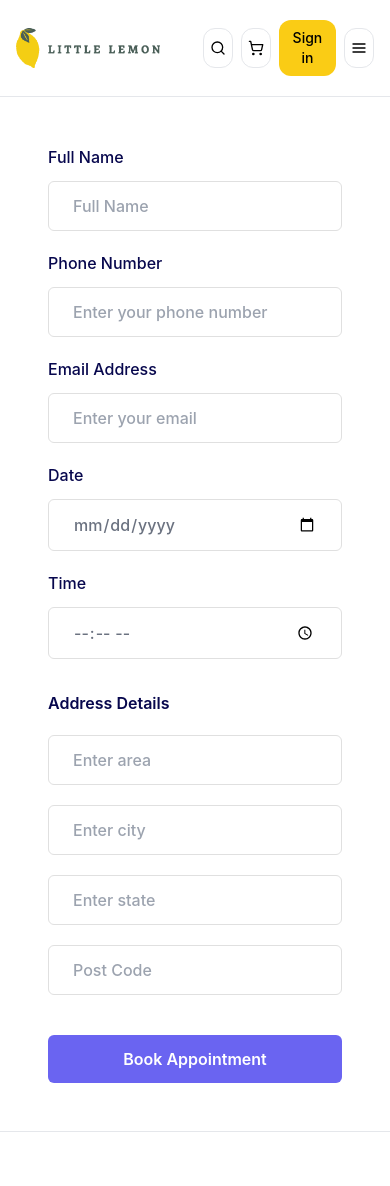
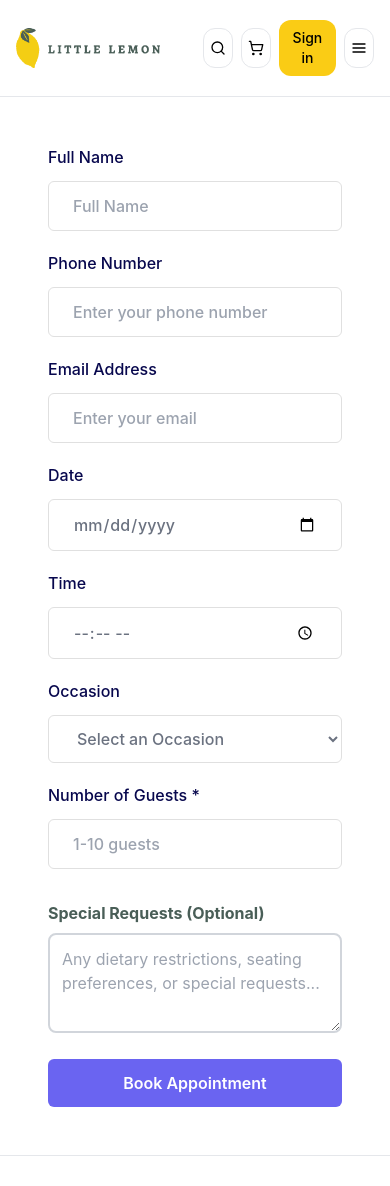
Before and after one commit to Raijin1302/little-lemon-assignment, a React (Vite) app: page /booking in a window 390 px wide. Shown: the top 1186 px of the page. Built offline with nearby package versions, Linux system fonts and the light colour scheme.

Commit message:
set validate booking

```diff
--- a/src/components/Booking.jsx
+++ b/src/components/Booking.jsx
@@ -1,6 +1,69 @@
-import React from "react"
+import React, { useState } from "react"
 
 const Booking = () => {
+  const [name, setName] = useState("")
+  const [phone, setPhone] = useState("")
+  const [email, setEmail] = useState("")
+  const [date, setDate] = useState("")
+  const [time, setTime] = useState("")
+  const [occasion, setOccasion] = useState("")
+  const [guests, setGuests] = useState("")
+  const [requests, setRequests] = useState("")
+
+  //erroe
+  const [errors, setErrors] = useState({})
+  const [touched, setTouched] = useState({})
+  const validator = {
+    name: (v) => (v.trim() ? "" : "Please enter your full name."),
+    phone: (v) =>
+      v.trim()
+        ? /^\d{9,11}$/.test(v)
+          ? ""
+          : "Phone must be 9–11 digits (numbers only)."
+        : "Please enter your phone number.",
+    email: (v) =>
+      v.trim()
+        ? /^[^\s@]+@[^\s@]+\.[^\s@]+$/.test(v)
+          ? ""
+          : "Please enter a valid email."
+        : "Please enter your email.",
+    date: (v) => (v ? "" : "Please select a date."),
+    time: (v) => (v ? "" : "Please select a time."),
+    guest: (v) => {
+      const n = Number(v)
+      if (v === "" || Number.isNaN(n)) return "Enter number of guests."
+      if (n < 1 || n > 10) return "Guests must be between 1 and 10."
+      return ""
+    },
+  }
+  // 5) Không cho đặt trong quá khứ (khi đã có cả date & time)
+  const notPast = (d, t) => {
+    if (!d || !t) return ""
+    const [Y, M, D] = d.split("-").map(Number)
+    const [h, m] = t.split(":").map(Number)
+    const selected = new Date(Y, M - 1, D, h ?? 0, m ?? 0)
+    return selected.getTime() < Date.now()
+      ? "Selected date & time cannot be in the past."
+      : ""
+  }
+  const validateAll = () => {
+    const es = {
+      name: validator.name(name),
+      phone: validator.phone(phone),
+      email: basic.email(email),
+      date: basic.date(date),
+      time: basic.time(time),
+      guests: basic.guests(guests),
+    }
+    // gắn lỗi quá khứ vào date/time (ưu tiên gắn vào cả 2 để user thấy rõ)
+    const pastMsg = notPast(date, time)
+    if (!es.date) es.date = pastMsg || ""
+    if (!es.time) es.time = pastMsg || ""
+
+    // lọc field không có lỗi
+    Object.keys(es).forEach((k) => !es[k] && delete es[k])
+    return es
+  }
   return (
     <div className="flex items-center justify-center p-12 ">
       {/* Author: FormBold Team */}
@@ -85,56 +148,58 @@ const Booking = () => {
               </div>
             </div>
           </div>
-          <div className="mb-5 pt-3">
-            <label className="mb-5 block text-base font-semibold text-[#07074D] sm:text-xl">
-              Address Details
+          <div className="mb-5">
+            <label
+              htmlFor="name"
+              className="mb-3 block text-base font-medium text-[#07074D]"
+            >
+              Occasion
             </label>
-            <div className="-mx-3 flex flex-wrap">
-              <div className="w-full px-3 sm:w-1/2">
+            <div className="mb-5">
+              <select
+                id="book-occasion"
+                className="w-full rounded-md border border-[#e0e0e0] bg-white py-3 px-6 text-base font-medium text-[#6B7280] outline-none focus:border-[#6A64F1] focus:shadow-md"
+              >
+                <option value="">Select an Occasion</option>
+                <option value="Birthday">Birthday</option>
+                <option value="Anniversary">Anniversary</option>
+                <option value="Date Night">Date Night</option>
+                <option value="Business Dinner">Business Dinner</option>
+                <option value="Family Gathering">Family Gathering</option>
+                <option value="Other">Other</option>
+              </select>
+            </div>
+          </div>
+          <div className="mb-5">
+            <label
+              htmlFor="name"
+              className="mb-3 block text-base font-medium text-[#07074D]"
+            >
+              Number of Guests *
+            </label>
             <div className="mb-5">
               <input
-                    type="text"
-                    name="area"
-                    id="area"
-                    placeholder="Enter area"
+                type="number"
+                placeholder="1-10 guests"
+                min="1"
+                max="10"
                 className="w-full rounded-md border border-[#e0e0e0] bg-white py-3 px-6 text-base font-medium text-[#6B7280] outline-none focus:border-[#6A64F1] focus:shadow-md"
               />
             </div>
           </div>
-              <div className="w-full px-3 sm:w-1/2">
-                <div className="mb-5">
-                  <input
-                    type="text"
-                    name="city"
-                    id="city"
-                    placeholder="Enter city"
-                    className="w-full rounded-md border border-[#e0e0e0] bg-white py-3 px-6 text-base font-medium text-[#6B7280] outline-none focus:border-[#6A64F1] focus:shadow-md"
+          <div className="mb-5 pt-3">
+            <label
+              htmlFor="book-requests"
+              className="block mb-2 font-bold text-[#495E57]"
+            >
+              Special Requests (Optional)
+            </label>
+            <textarea
+              id="book-requests"
+              rows="3"
+              className="w-full p-3 border-2 border-gray-300 rounded-lg text-base transition-colors duration-300 box-border resize-y font-inherit min-w-0"
+              placeholder="Any dietary restrictions, seating preferences, or special requests..."
             />
-                </div>
-              </div>
-              <div className="w-full px-3 sm:w-1/2">
-                <div className="mb-5">
-                  <input
-                    type="text"
-                    name="state"
-                    id="state"
-                    placeholder="Enter state"
-                    className="w-full rounded-md border border-[#e0e0e0] bg-white py-3 px-6 text-base font-medium text-[#6B7280] outline-none focus:border-[#6A64F1] focus:shadow-md"
-                  />
-                </div>
-              </div>
-              <div className="w-full px-3 sm:w-1/2">
-                <div className="mb-5">
-                  <input
-                    type="text"
-                    name="post-code"
-                    id="post-code"
-                    placeholder="Post Code"
-                    className="w-full rounded-md border border-[#e0e0e0] bg-white py-3 px-6 text-base font-medium text-[#6B7280] outline-none focus:border-[#6A64F1] focus:shadow-md"
-                  />
-                </div>
-              </div>
-            </div>
           </div>
           <div>
             <button className="hover:shadow-form w-full rounded-md bg-[#6A64F1] py-3 px-8 text-center text-base font-semibold text-white outline-none">
```
Lines whose indentation alone changed are shown as unchanged.
